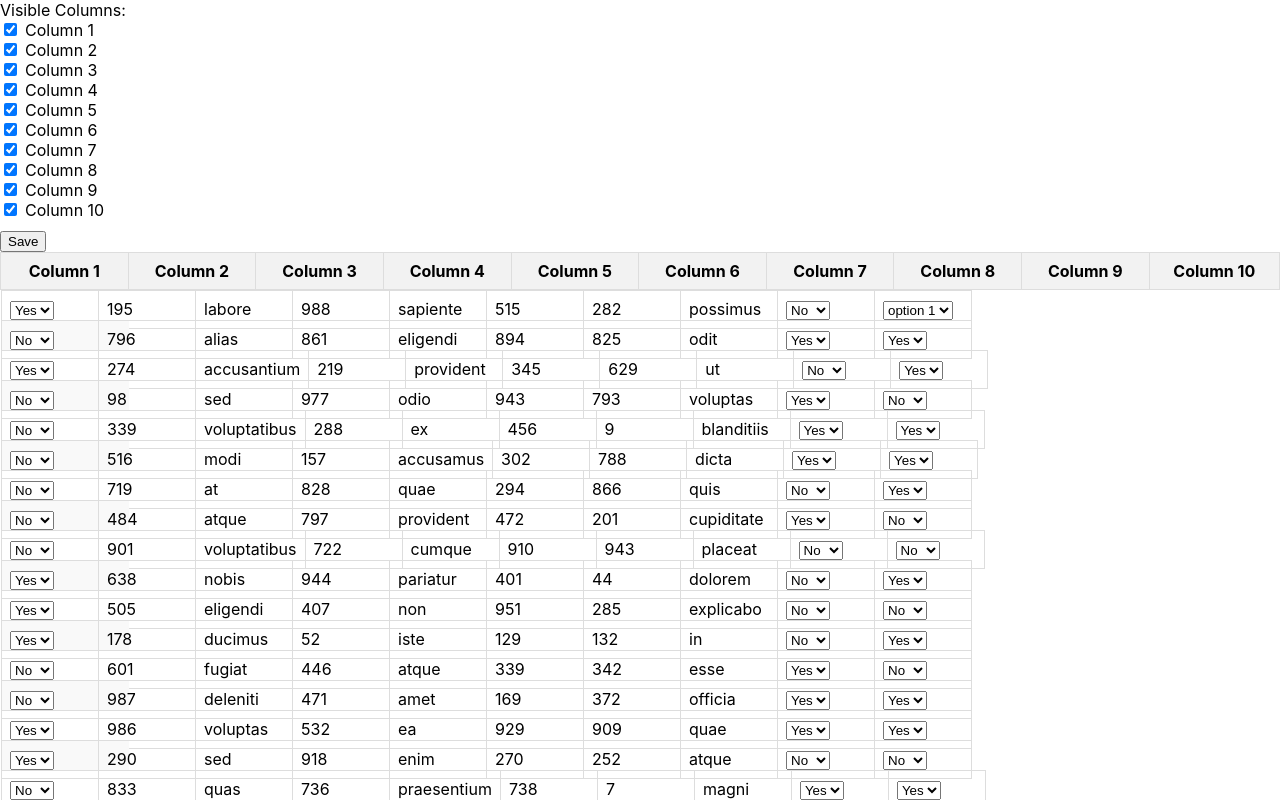
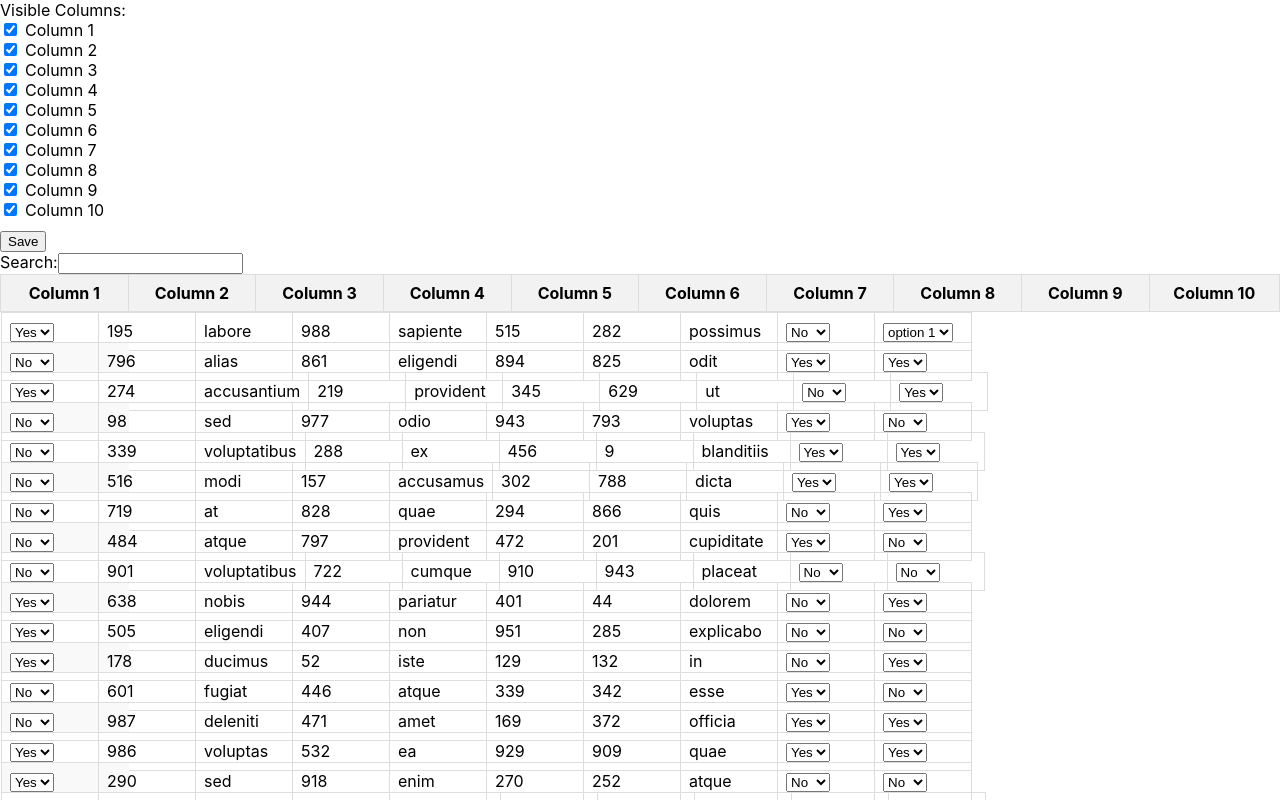
Before and after one commit to aidoha/cemento-task, a React (Create React App) app: page / in a window 1280 px wide. Shown: the top 800 px of the page. Built offline with nearby package versions, Linux system fonts and the light colour scheme.

Commit message:
feat: search by string

```diff
--- a/src/components/table/index.tsx
+++ b/src/components/table/index.tsx
@@ -70,6 +70,7 @@ const DataTable: React.FC<DataTableProps> = ({ tableData, setTableData }) => {
 	const { columns, data } = tableData;
 	const [visibleColumns, setVisibleColumns] = useState(columns.map((column) => column.id));
 	const [editingCell, setEditingCell] = useState<{ rowId: string; columnId: string } | null>(null);
+	const [searchQuery, setSearchQuery] = useState('');
 
 	const handleColumnVisibilityChange = (columnId: string) => {
 		if (visibleColumns.includes(columnId)) {
@@ -81,12 +82,28 @@ const DataTable: React.FC<DataTableProps> = ({ tableData, setTableData }) => {
 		}
 	};
 
+	const handleSearchChange = (event: React.ChangeEvent<HTMLInputElement>) => {
+		const { value } = event.target;
+		setSearchQuery(value);
+	};
+
 	const onSave = () => {
 		sessionStorage.setItem('tableData', JSON.stringify(tableData));
 	};
 
+	// search only by string value cells
+	const filteredData = data.filter((row) => {
+		const searchValue = searchQuery.toLowerCase();
+		return Object.values(row).some((value) => {
+			if (typeof value === 'string') {
+				return value.toLowerCase().includes(searchValue);
+			}
+			return false;
+		});
+	});
+
 	const Row: React.FC<{ index: number; style: React.CSSProperties }> = ({ index, style }) => {
-		const row = data[index];
+		const row = filteredData[index];
 
 		const handleCellClick = (rowId: string, columnId: string) => {
 			setEditingCell({ rowId, columnId });
@@ -99,8 +116,6 @@ const DataTable: React.FC<DataTableProps> = ({ tableData, setTableData }) => {
 		const handleCellChange = (value: any, rowId: string, columnId: string) => {
 			const isTrueSet = String(value).toLowerCase() === 'true';
 			const isFalseSet = String(value).toLowerCase() === 'false';
-
-			console.log('value', value);
 
 			const updatedValue = isNaN(Number(value))
 				? isTrueSet
@@ -120,15 +135,11 @@ const DataTable: React.FC<DataTableProps> = ({ tableData, setTableData }) => {
 				return row;
 			});
 
-			console.log('updatedData', updatedData);
-
 			setTableData((prevTableData: TableData) => ({
 				...prevTableData,
 				data: updatedData,
 			}));
 		};
-
-		// const handleCellSelectChange = () => {};
 
 		return (
 			<TableRow style={style}>
@@ -204,7 +215,7 @@ const DataTable: React.FC<DataTableProps> = ({ tableData, setTableData }) => {
 	};
 
 	const rowHeight = 30;
-	const tableHeight = rowHeight * tableData.data.length;
+	const tableHeight = rowHeight * filteredData.length;
 
 	return (
 		<DataTableContainer>
@@ -224,6 +235,10 @@ const DataTable: React.FC<DataTableProps> = ({ tableData, setTableData }) => {
 			</VisibleColumnsContainer>
 
 			<button onClick={onSave}>Save</button>
+			<div>
+				<label>Search:</label>
+				<input type="text" value={searchQuery} onChange={handleSearchChange} />
+			</div>
 			<Table>
 				<TableHead>
 					<tr>
@@ -238,7 +253,7 @@ const DataTable: React.FC<DataTableProps> = ({ tableData, setTableData }) => {
 					<List
 						style={{ overflow: 'inherit' }}
 						height={tableHeight}
-						itemCount={data.length}
+						itemCount={filteredData.length}
 						itemSize={rowHeight}
 						width="100%"
 					>
```
